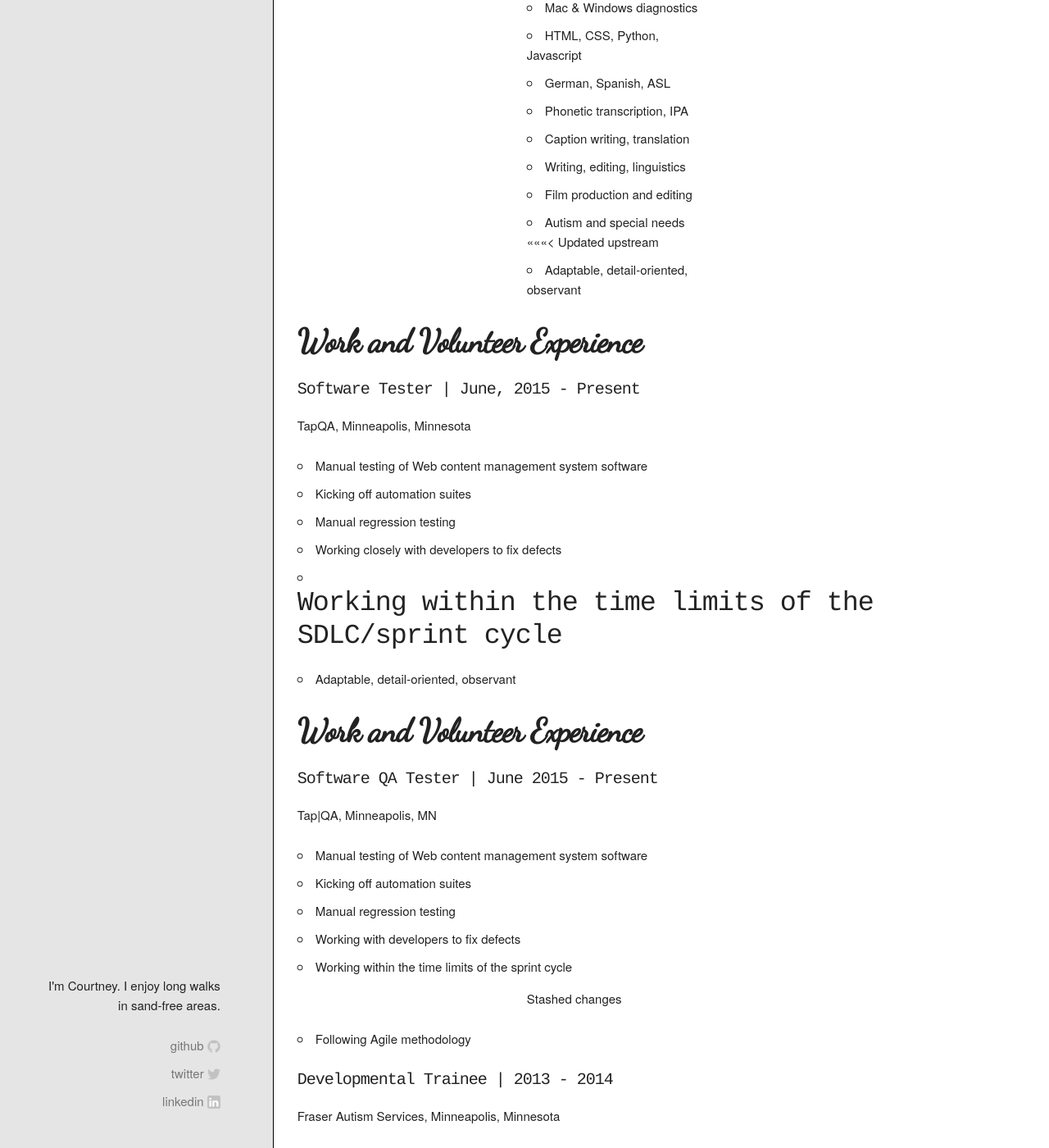
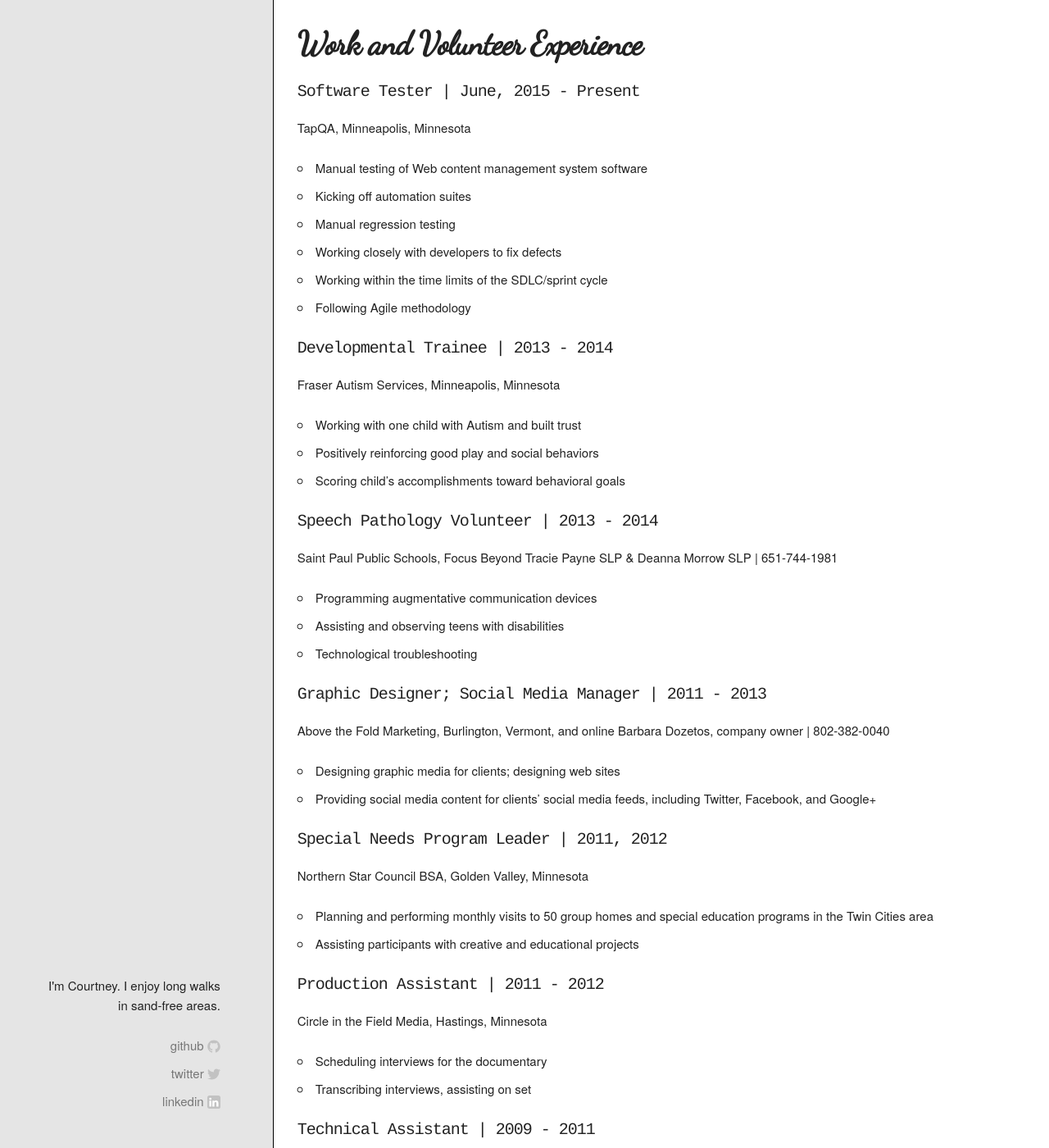
Before and after one commit to courtneygives/courtneygives.github.io, a Jekyll site: the page built from resume.markdown, in a window 1280 px wide and 1400 px high, scrolled down 1157 px. Shown: the whole window at 82% size. Built offline with Jekyll 4.4.1, drawn with Linux system fonts in a browser that asks for light colours; some of the changed text lies outside the part shown.

Commit message:
Fixing the updated resume
Signed-off-by: courtneygives <cgives@me.com>

```diff
--- a/resume.markdown
+++ b/resume.markdown
@@ -18,12 +18,8 @@ Computing Concepts; Web Design; Cognitive Psychology; Theory of Language
 
 - **Courses:** Anatomy & Physiology of Speech & Hearing; Audiology; Aural Rehabilitation; Behavioral Statistics; Conceptual Physics
 
-<<<<<<< Updated upstream
-###**Skills & Knowledge**
-=======
 ###**Skills**
 
->>>>>>> Stashed changes
 - Manual software testing
 - Web content management systems
 - Agile methodologies
@@ -38,7 +34,6 @@ Computing Concepts; Web Design; Cognitive Psychology; Theory of Language
 - Writing, editing, linguistics
 - Film production and editing
 - Autism and special needs
-<<<<<<< Updated upstream
 - Adaptable, detail-oriented, observant
 
 ###**Work and Volunteer Experience**
@@ -50,20 +45,6 @@ TapQA, Minneapolis, Minnesota
 - Manual regression testing
 - Working closely with developers to fix defects
 - Working within the time limits of the SDLC/sprint cycle
-=======
-- Adaptable, detail-oriented, observant
-
-###**Work and Volunteer Experience**
-
-##Software QA Tester | June 2015 - Present
-Tap|QA, Minneapolis, MN
-
-- Manual testing of Web content management system software
-- Kicking off automation suites
-- Manual regression testing
-- Working with developers to fix defects
-- Working within the time limits of the sprint cycle
->>>>>>> Stashed changes
 - Following Agile methodology
 
 ##Developmental Trainee | 2013 - 2014
@@ -102,13 +83,7 @@ International Language Institute, Northampton, Massachusetts
 
 ##Media Assistant | 2007 - 2011
 Hampshire College Media Services, Amherst, Massachusetts
-<<<<<<< Updated upstream
-- Screening films; edited filmed Hampshire events; running sound and video for events
-- Checking sound and video equipment in and out; helping students choose suitable equipment
-=======
-
 - Screening films; editing filmed Hampshire events
 - Running sound and video for events
 - Checking sound and video equipment in and out
 - Helping students choose suitable equipment
->>>>>>> Stashed changes
```
